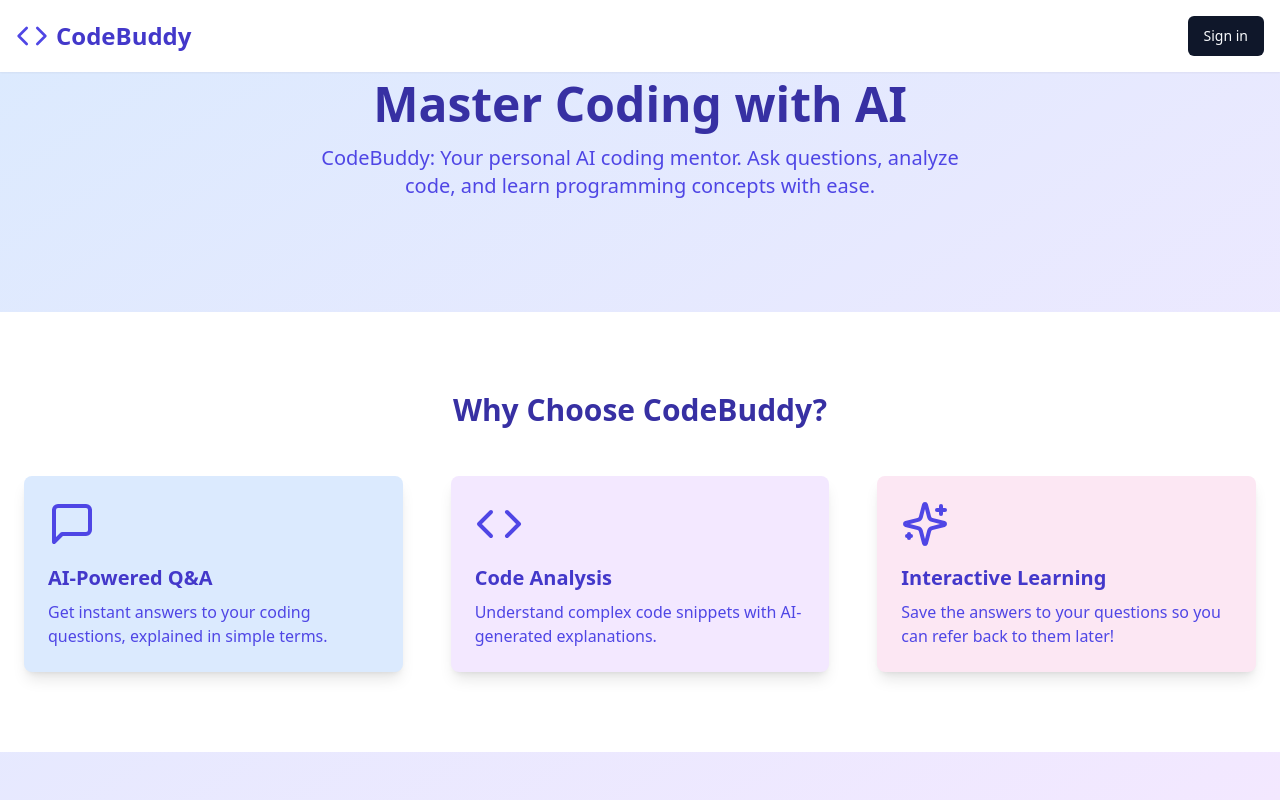
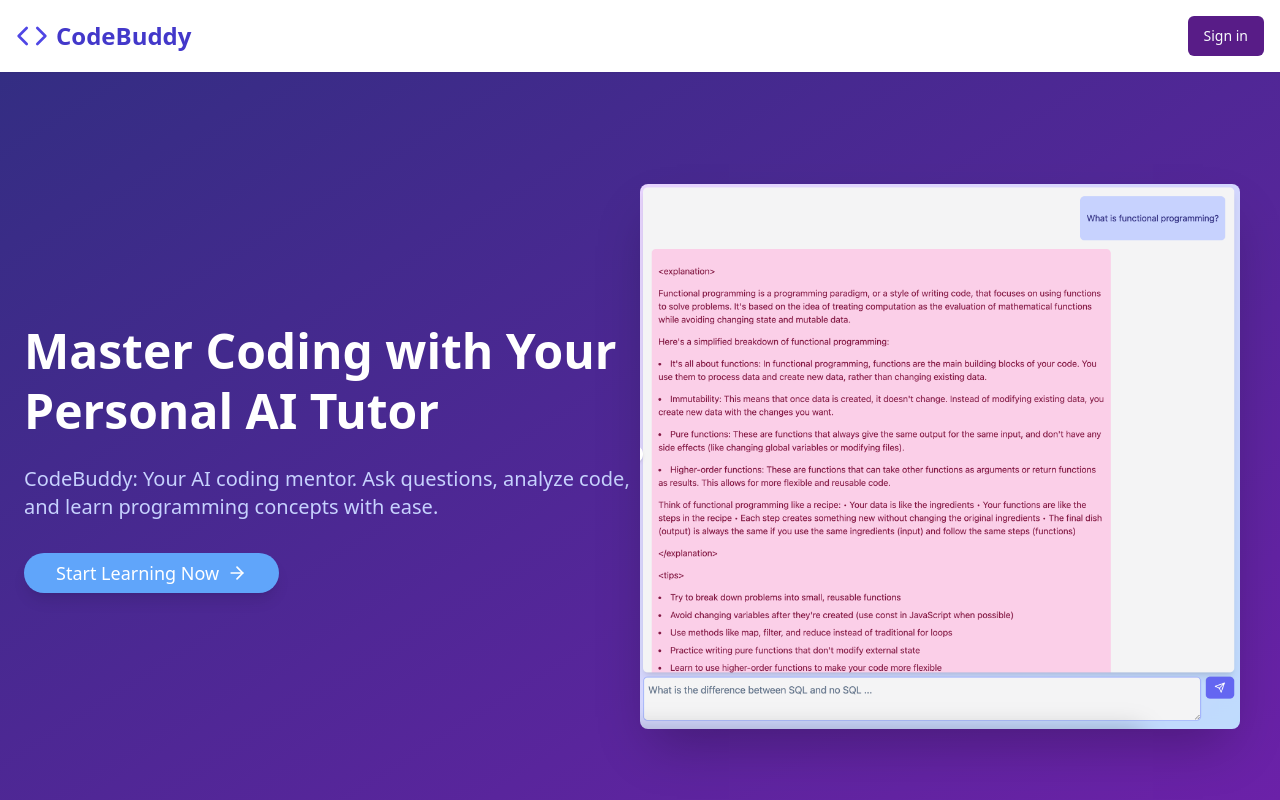
Before and after one commit to zackhamin/study-bot, a Next.js app: page / in a window 1280 px wide. Built offline with nearby package versions, Linux system fonts and the light colour scheme; no server answers.

Commit message:
chore(design): redsign landing page

```diff
--- a/src/app/page.tsx
+++ b/src/app/page.tsx
@@ -1,5 +1,4 @@
 "use client";
-
 import React from "react";
 import {
   ArrowRight,
@@ -13,6 +12,7 @@ import { Button } from "@/components/ui/button";
 import Image from "next/image";
 import { useUser } from "@auth0/nextjs-auth0/client";
 import { redirect } from "next/navigation";
+
 const LandingPage = () => {
   const { user } = useUser();
 
@@ -21,126 +21,118 @@ const LandingPage = () => {
   }
 
   return (
-    <>
-      <div className="min-h-screen bg-gradient-to-br from-blue-100 to-purple-100 text-indigo-900">
+    <div className="min-h-screen bg-gradient-to-br from-indigo-900 to-purple-800 text-white">
+      <header className="container mx-auto px-6 py-8 flex justify-between items-center">
+        <div className="text-3xl font-bold text-white">CodeBuddy</div>
+        <nav>
+          <Button variant="ghost" className="text-white hover:text-indigo-200">
+            Features
+          </Button>
+          <Button variant="ghost" className="text-white hover:text-indigo-200">
+            How It Works
+          </Button>
+          <Button variant="ghost" className="text-white hover:text-indigo-200">
+            Testimonials
+          </Button>
+          <Button
+            variant="outline"
+            className="ml-4 text-white border-white hover:bg-white hover:text-indigo-900"
+          >
+            Sign Up
+          </Button>
+        </nav>
+      </header>
+
       <main>
         {/* Hero Section */}
-          <section className="container mx-auto px-6 py-20 text-center">
-            <h1 className="text-5xl font-bold mb-4 text-indigo-800">
-              Master Coding with AI
+        <section className="container mx-auto px-6 py-20 flex items-center justify-between">
+          <div className="w-1/2">
+            <h1 className="text-5xl font-bold mb-6 leading-tight">
+              Master Coding with Your Personal AI Tutor
             </h1>
-            <p className="text-xl text-indigo-600 mb-8 max-w-2xl mx-auto">
-              CodeBuddy: Your personal AI coding mentor. Ask questions, analyze
-              code, and learn programming concepts with ease.
+            <p className="text-xl mb-8 text-indigo-200">
+              CodeBuddy: Your AI coding mentor. Ask questions, analyze code, and
+              learn programming concepts with ease.
             </p>
+            <Button className="bg-blue-400 hover:bg-blue-600 text-white text-lg px-8 py-3 rounded-full shadow-lg transition duration-300 ease-in-out transform hover:-translate-y-1 hover:scale-105">
+              Start Learning Now <ArrowRight className="ml-2 h-5 w-5" />
+            </Button>
+          </div>
+          <div className="w-1/2">
+            <Image
+              src="/codeFour.png"
+              alt="CodeBuddy in action"
+              width={600}
+              height={400}
+              className="rounded-lg shadow-2xl"
+            />
+          </div>
         </section>
 
         {/* Features Section */}
         <section id="features" className="bg-white py-20">
           <div className="container mx-auto px-6">
-              <h2 className="text-3xl font-bold text-center text-indigo-800 mb-12">
+            <h2 className="text-3xl font-bold text-center text-indigo-900 mb-12">
               Why Choose CodeBuddy?
             </h2>
             <div className="grid grid-cols-1 md:grid-cols-3 gap-12">
-                <div className="bg-blue-100 p-6 rounded-lg shadow-lg">
-                  <MessageSquare className="h-12 w-12 text-indigo-600 mb-4" />
-                  <h3 className="text-xl font-semibold text-indigo-700 mb-2">
-                    AI-Powered Q&A
-                  </h3>
-                  <p className="text-indigo-600">
-                    Get instant answers to your coding questions, explained in
-                    simple terms.
-                  </p>
-                </div>
-                <div className="bg-purple-100 p-6 rounded-lg shadow-lg">
-                  <Code className="h-12 w-12 text-indigo-600 mb-4" />
-                  <h3 className="text-xl font-semibold text-indigo-700 mb-2">
-                    Code Analysis
-                  </h3>
-                  <p className="text-indigo-600">
-                    Understand complex code snippets with AI-generated
-                    explanations.
-                  </p>
-                </div>
-                <div className="bg-pink-100 p-6 rounded-lg shadow-lg">
-                  <Sparkles className="h-12 w-12 text-indigo-600 mb-4" />
-                  <h3 className="text-xl font-semibold text-indigo-700 mb-2">
-                    Interactive Learning
-                  </h3>
-                  <p className="text-indigo-600">
-                    Save the answers to your questions so you can refer back to
-                    them later!
-                  </p>
-                </div>
+              <FeatureCard
+                icon={<MessageSquare className="h-12 w-12 text-emerald-500" />}
+                title="AI-Powered Q&A"
+                description="Get instant answers to your coding questions, explained in simple terms."
+              />
+              <FeatureCard
+                icon={<Code className="h-12 w-12 text-emerald-500" />}
+                title="Code Analysis"
+                description="Understand complex code snippets by typing or pasting them in."
+              />
+              <FeatureCard
+                icon={<Sparkles className="h-12 w-12 text-emerald-500" />}
+                title="Interactive Learning"
+                description="Save answers to your questions for future reference and continuous learning."
+              />
             </div>
           </div>
         </section>
 
         {/* How It Works Section */}
-          <section id="how-it-works" className="py-20">
+        <section
+          id="how-it-works"
+          className="py-20 bg-gradient-to-br from-indigo-800 to-purple-700"
+        >
           <div className="container mx-auto px-6">
-              <h2 className="text-3xl font-bold text-center text-emerald-400 mb-12">
+            <h2 className="text-3xl font-bold text-center text-white mb-12">
               How CodeBuddy Works
             </h2>
-              <div className="grid grid-cols-1 md:grid-cols-2 gap-12 items-center">
-                <div>
-                  <ol className="space-y-6">
-                    <li className="flex items-center space-x-4">
-                      <div className="bg-emerald-500 rounded-full p-2">
-                        <Zap className="h-6 w-6 text-white" />
-                      </div>
-                      <div>
-                        <h3 className="text-xl font-semibold text-gray-600 mb-1">
-                          Ask a Question
-                        </h3>
-                        <p className="text-slate-800">
-                          Type in your coding query or paste a code snippet.
-                        </p>
-                      </div>
-                    </li>
-                    <li className="flex items-center space-x-4">
-                      <div className="bg-blue-500 rounded-full p-2">
-                        <Sparkles className="h-6 w-6 text-white" />
-                      </div>
-                      <div>
-                        <h3 className="text-xl font-semibold text-gray-600 mb-1">
-                          AI Analysis
-                        </h3>
-                        <p className="text-slate-800">
-                          Our AI processes your input and generates a response.
-                        </p>
-                      </div>
-                    </li>
-                    <li className="flex items-center space-x-4">
-                      <div className="bg-purple-500 rounded-full p-2">
-                        <MessageSquare className="h-6 w-6 text-white" />
-                      </div>
-                      <div>
-                        <h3 className="text-xl font-semibold text-gray-600 mb-1">
-                          Get Answers
-                        </h3>
-                        <p className="text-slate-800">
-                          Receive clear explanations and examples to boost your
-                          understanding.
-                        </p>
-                      </div>
-                    </li>
+            <div className="flex flex-col md:flex-row justify-between items-center">
+              <div className="md:w-1/2 mb-8 md:mb-0">
+                <ol className="space-y-8">
+                  <HowItWorksStep
+                    icon={<Zap className="h-6 w-6 text-emerald-400" />}
+                    title="Ask a Question"
+                    description="Type in your coding query or paste a code snippet."
+                  />
+                  <HowItWorksStep
+                    icon={<Sparkles className="h-6 w-6 text-emerald-400" />}
+                    title="AI Analysis"
+                    description="Our AI processes your input and generates a response."
+                  />
+                  <HowItWorksStep
+                    icon={
+                      <MessageSquare className="h-6 w-6 text-emerald-400" />
+                    }
+                    title="Get Answers"
+                    description="Receive clear explanations and examples to boost your understanding."
+                  />
                 </ol>
               </div>
-                <div className="bg-slate-700 p-6 rounded-lg shadow-lg">
+              <div className="l:w-1/2">
                 <Image
-                    src="/code.png"
-                    alt="Logo"
-                    width={500}
-                    height={500}
-                    className="rounded-md mb-2"
-                  />
-                  <Image
-                    src="/codeTwo.png"
-                    alt="Logo"
-                    width={500}
-                    height={500}
-                    className="rounded-md"
+                  src="/codeThree.png"
+                  alt="CodeBuddy Analysis"
+                  width={1000}
+                  height={1000}
+                  className="rounded-lg shadow-2xl"
                 />
               </div>
             </div>
@@ -148,79 +140,68 @@ const LandingPage = () => {
         </section>
 
         {/* Testimonials Section */}
-          <section id="testimonials" className="bg-slate-800 py-20">
+        <section id="testimonials" className="bg-white py-20">
           <div className="container mx-auto px-6">
-              <h2 className="text-3xl font-bold text-center text-emerald-400 mb-12">
+            <h2 className="text-3xl font-bold text-center text-indigo-900 mb-12">
               What Our Users Say
             </h2>
             <div className="grid grid-cols-1 md:grid-cols-2 gap-8">
-                <div className="bg-slate-700 p-6 rounded-lg shadow-lg">
-                  <p className="text-slate-300 mb-4">
-                    CodeBuddy has revolutionized my coding journey. The AI
-                    explanations are so clear, its like having a patient tutor
-                    available 24/7!
-                  </p>
-                  <p className="font-semibold text-emerald-400">
-                    - Alex K., Web Developer
-                  </p>
-                </div>
-                <div className="bg-slate-700 p-6 rounded-lg shadow-lg">
-                  <p className="text-slate-300 mb-4">
-                    The code analysis feature is a game-changer. It helps me
-                    understand complex algorithms and improve my own coding
-                    style.
-                  </p>
-                  <p className="font-semibold text-emerald-400">
-                    - Samantha L., Computer Science Student
-                  </p>
-                </div>
+              <TestimonialCard
+                quote="CodeBuddy has revolutionized my coding journey. The AI explanations are so clear, it's like having a patient tutor available 24/7!"
+                author="Alex K., Web Developer"
+              />
+              <TestimonialCard
+                quote="The code analysis feature is a game-changer. It helps me understand complex algorithms and improve my own coding style."
+                author="Samantha L., Computer Science Student"
+              />
             </div>
           </div>
         </section>
 
+        {/* CTA Section */}
         <section className="container mx-auto px-6 py-20 text-center">
-            <h2 className="text-3xl font-bold text-transparent bg-clip-text bg-gradient-to-r from-emerald-400 to-blue-500 mb-4">
+          <h2 className="text-4xl font-bold mb-6 text-white">
             Ready to Elevate Your Coding Skills?
           </h2>
-            <p className="text-xl text-slate-300 mb-8 max-w-2xl mx-auto">
-              Join thousands of developers already mastering code with
-              CodeBuddys AI assistance.
+          <p className="text-xl text-indigo-200 mb-8 max-w-2xl mx-auto">
+            Join thousands of developers already mastering code with CodeBuddys
+            AI assistance.
           </p>
-            <Button className="bg-gradient-to-r from-emerald-500 to-blue-500 hover:from-emerald-600 hover:to-blue-600 text-white text-lg px-8 py-3">
-              Start Coding for Free <ArrowRight className="ml-2 h-5 w-5" />
+          <Button className="bg-blue-400 hover:bg-blue-600 text-white text-lg px-8 py-3 rounded-full shadow-lg transition duration-300 ease-in-out transform hover:-translate-y-1 hover:scale-105">
+            Start Learning
+            <ArrowRight className="ml-2 h-5 w-5" />
           </Button>
         </section>
       </main>
-        <footer className="from-blue-100 to-purple-100 text-indigo-90 py-8">
+
+      <footer className="bg-indigo-900 text-white py-12">
         <div className="container mx-auto px-6 flex flex-col md:flex-row justify-between items-center">
-            <div className="mb-4 md:mb-0">
-              <span className="text-2xl font-bold text-emerald-400">
-                CodeBuddy
-              </span>
-              <p className="text-slate-400">Your AI-powered coding companion</p>
+          <div className="mb-8 md:mb-0">
+            <span className="text-2xl font-bold">CodeBuddy</span>
+            <p className="text-indigo-300">Your AI-powered coding companion</p>
           </div>
-            <nav className="flex flex-col md:flex-row items-center space-y-4 md:space-y-0 md:space-x-6">
+          <nav className="flex flex-wrap justify-center md:justify-end space-x-6">
             <a
               href="/privacy-policy"
-                className="text-slate-400 hover:text-emerald-400 transition-colors"
+              className="text-indigo-300 hover:text-white transition-colors"
             >
               Privacy Policy
             </a>
             <a
               href="/terms-of-service"
-                className="text-slate-400 hover:text-emerald-400 transition-colors"
+              className="text-indigo-300 hover:text-white transition-colors"
             >
               Terms of Service
             </a>
             <a
               href="/contact"
-                className="text-slate-400 hover:text-emerald-400 transition-colors"
+              className="text-indigo-300 hover:text-white transition-colors"
             >
               Contact Us
             </a>
             <a
               href="#"
-                className="flex items-center space-x-2 text-slate-400 hover:text-emerald-400 transition-colors"
+              className="flex items-center space-x-2 text-indigo-300 hover:text-white transition-colors"
             >
               <Github className="h-5 w-5" />
               <span>GitHub</span>
@@ -229,8 +210,32 @@ const LandingPage = () => {
         </div>
       </footer>
     </div>
-    </>
   );
 };
 
+const FeatureCard = ({ icon, title, description }: any) => (
+  <div className="bg-indigo-50 p-6 rounded-lg shadow-lg transition duration-300 ease-in-out transform hover:-translate-y-1 hover:shadow-xl">
+    <div className="mb-4">{icon}</div>
+    <h3 className="text-xl font-semibold text-indigo-900 mb-2">{title}</h3>
+    <p className="text-indigo-700">{description}</p>
+  </div>
+);
+
+const HowItWorksStep = ({ icon, title, description }: any) => (
+  <li className="flex items-center space-x-4">
+    <div className="bg-emerald-500 rounded-full p-2">{icon}</div>
+    <div>
+      <h3 className="text-xl font-semibold text-white mb-1">{title}</h3>
+      <p className="text-indigo-200">{description}</p>
+    </div>
+  </li>
+);
+
+const TestimonialCard = ({ quote, author }: any) => (
+  <div className="bg-indigo-50 p-6 rounded-lg shadow-lg">
+    <p className="text-indigo-800 mb-4 italic">{quote}</p>
+    <p className="font-semibold text-indigo-600">- {author}</p>
+  </div>
+);
+
 export default LandingPage;
--- a/src/components/AuthButton/AuthButton.tsx
+++ b/src/components/AuthButton/AuthButton.tsx
@@ -25,6 +25,7 @@ export default function AuthButton() {
     <Button
       onClick={() => (window.location.href = "/api/auth/login")}
       variant="default"
+      className="bg-purple-900"
     >
       Sign in
     </Button>
```
Also changed, not shown: public/codeFour.png (added), public/codeThree.png (added). Lines whose indentation alone changed are shown as unchanged.
